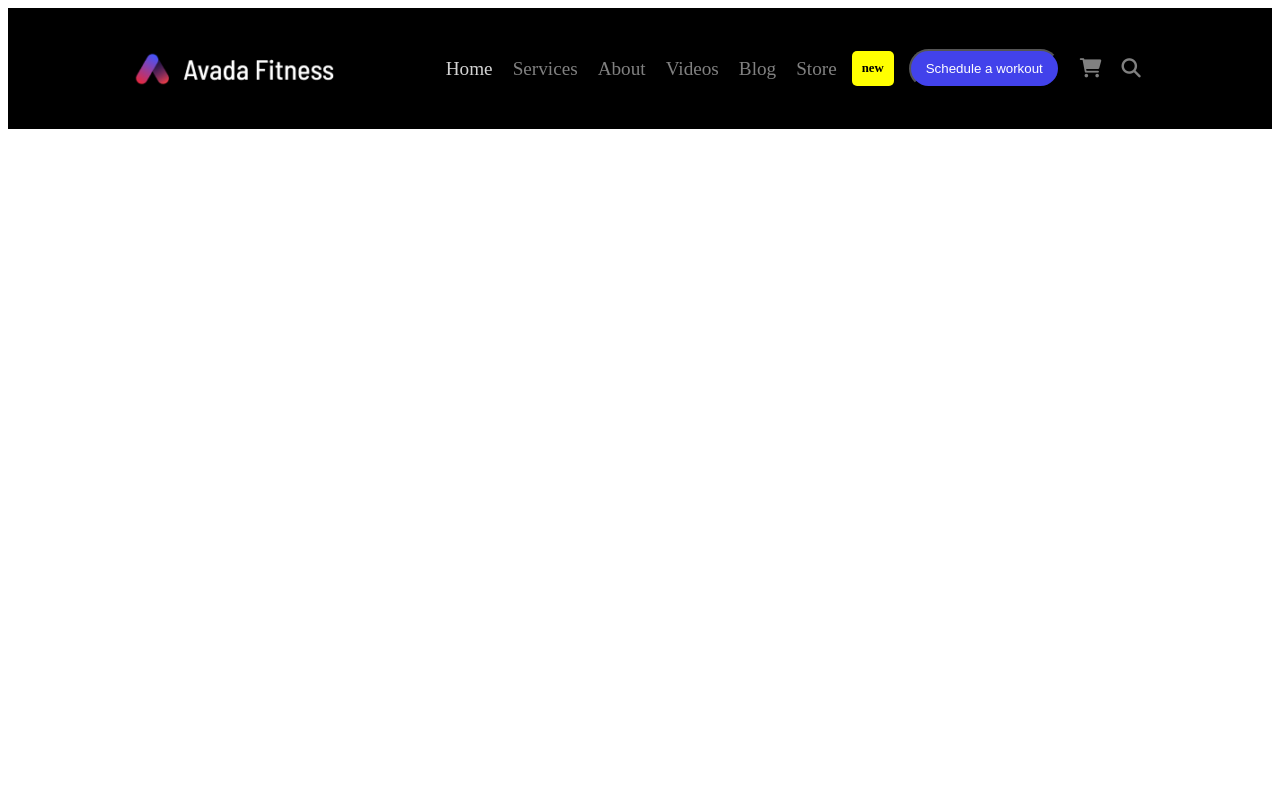
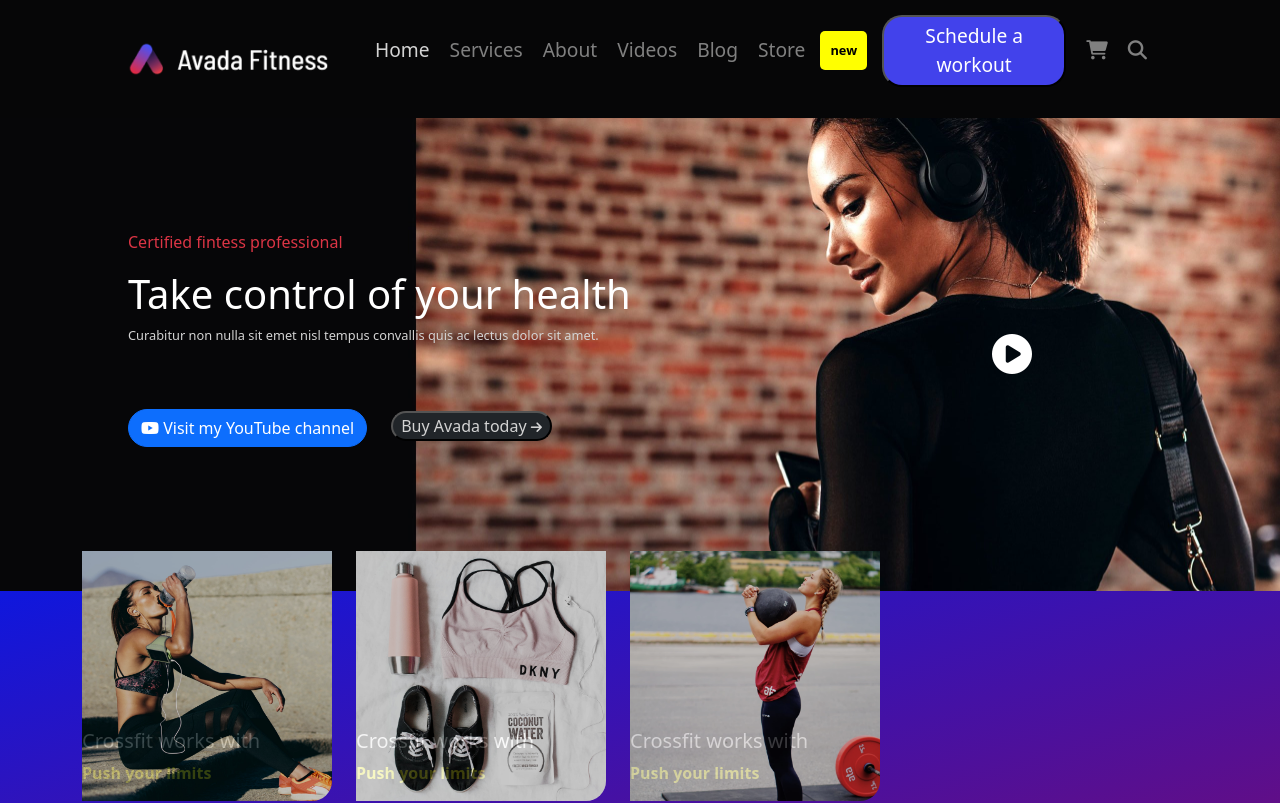
Before and after one commit to vera-sprinceana/proj-html-vuejs, a Vue app: page / in a window 1280 px wide. Shown: the top 803 px of the page. Built offline with nearby package versions, Linux system fonts and the light colour scheme.

Commit message:
section-1

```diff
--- a/package.json
+++ b/package.json
@@ -8,6 +8,8 @@
     "lint": "vue-cli-service lint"
   },
   "dependencies": {
+    "@popperjs/core": "^2.11.5",
+    "bootstrap": "^5.1.3",
     "core-js": "^3.8.3",
     "vue": "^2.6.14"
   },
--- a/src/App.vue
+++ b/src/App.vue
@@ -7,6 +7,8 @@
 </template>
 
 <script>
+import "bootstrap";
+
 import HeaderComp from './components/HeaderComp.vue'
 import MainComp from './components/MainComp.vue'
 import FooterComp from './components/FooterComp.vue'
@@ -15,11 +17,11 @@ export default {
   components: {
    HeaderComp,
    MainComp,
-   FooterComp
+   FooterComp,
   }
 }
 </script>
 
 <style lang="scss">
-
+@import "bootstrap/dist/css/bootstrap.min.css";
 </style>
--- a/src/components/HeaderComp.vue
+++ b/src/components/HeaderComp.vue
@@ -1,6 +1,6 @@
 <template>
   <div class="bg-dark">
-      <div class="container">
+      <div class="container_custom">
           <div class="d-flex">
               <img src="../assets/img/logo-200x34.png" alt="logo azienda">
               <ul>
@@ -33,17 +33,23 @@ export default {
 
 <style scoped lang="scss">
     .bg-dark{
-        background-color: black;
+         background-image:
+        linear-gradient(to right,
+        #060607 0px,
+        #060607 80%,
+
+        );
     }
-    .container{
+    .container_custom{
         width: 80%;
         margin: 0 auto;
-        padding: 20px 0;
+        padding: 10px 0;
     }
     .d-flex{
         display: flex;
         justify-content: space-between;
         align-items: center;
+        text-align: center;
     }
     ul{
         color: white;
@@ -71,7 +77,7 @@ export default {
         color: lightgrey;
     }
     button{
-        padding: 10px 15px;
+        padding: 5px 10px;
         background-color: rgb(66, 66, 235);
         color: white;
         text-align: center;
--- /dev/null
+++ b/src/components/HeroComp.vue
@@ -0,0 +1,59 @@
+<template>
+    <div class="bg_hero">
+        <div class="container_custom  py-5 d-flex justify-content-between align-items-center">
+            <div class="d-flex">
+                <div class="py-5">
+                    <p class="text-danger mt-3">Certified fintess professional</p>
+                    <h1 class="text-white">Take control of your health</h1>
+                    <p class="light-grey fs_custom">Curabitur non nulla sit emet nisl tempus convallis quis ac lectus
+                        dolor sit amet.</p>
+                    <div class="py-5">
+                        <button class="btn btn-primary me-4 rounded-pill"><i class="fa-brands fa-youtube"></i> Visit my
+                            YouTube
+                            channel</button>
+                        <button class="bg-dark  light-grey rounded-pill px-2">Buy Avada today <i
+                                class="fa-solid fa-arrow-right"></i></button>
+                    </div>
+                </div>
+
+            </div>
+            <PlayerComp />
+        </div>
+    </div>
+</template>
+
+<script>
+    import PlayerComp from './PlayerComp.vue'
+    export default {
+        name: 'HeroComp',
+        components: {
+            PlayerComp
+        }
+    }
+</script>
+
+<style scoped lang="scss">
+    .container_custom {
+        width: 80%;
+        margin: 0 auto;
+        padding: 10px 0;
+    }
+
+    .bg_hero {
+        background-image: url('../assets/img/slider82x-scaled.jpg');
+        background-size: cover;
+        background-repeat: no-repeat;
+    }
+
+    .light-grey {
+        color: lightgrey;
+    }
+
+    .fa-arrow-right {
+        font-size: 0.8em;
+    }
+
+    .fs_custom {
+        font-size: 0.8em;
+    }
+</style>
--- a/src/components/MainComp.vue
+++ b/src/components/MainComp.vue
@@ -1,20 +1,29 @@
 <template>
   <div>
-
+    <HeroComp/>
+    <Sezione1Comp/>
   </div>
 </template>
 
 <script>
+import HeroComp from './HeroComp.vue'
+import Sezione1Comp from './Sezione1Comp.vue'
+  export default {
+    name: 'MainComp',
+    components: {
+      HeroComp,
+      Sezione1Comp
+    }
+  }
+</script>
+
+<style scoped lang="scss">
 
 
-export default {
-  name: 'MainComp',
-  components: {
+  .bg-dark {
+    background-color: rgba(6, 6, 7, 255);
+  }
 
-  }
-}
-</script>
 
-<style lang="scss">
 
 </style>
--- /dev/null
+++ b/src/components/PlayerComp.vue
@@ -0,0 +1,20 @@
+<template>
+
+    <div class="text-white w-25">
+        <i class="fa-solid fa-circle-play ms-5 fs-1 p-5"></i>
+    </div>
+
+</template>
+
+<script>
+    export default {
+        name: 'PlayerComp',
+        components: {
+
+        }
+    }
+</script>
+
+<style lang="scss">
+
+</style>
--- /dev/null
+++ b/src/components/Sezione1Comp.vue
@@ -0,0 +1,112 @@
+<template>
+    <div class="bg_section">
+        <div class="container d-flex ">
+            <div class="bg-crossfit d-flex  ">
+                <div class="bg_dark d-flex align-items-end ">
+                    <div class="text-white z-index">
+                        <h5>Crossfit works with</h5>
+                        <p>Push your limits</p>
+                    </div>
+                </div>
+
+            </div>
+            <div class="bg-gym ms-4  d-flex">
+                <div class="bg_dark d-flex align-items-end">
+                    <div class=" text-white ">
+                        <h5>Crossfit works with</h5>
+                        <p>Push your limits</p>
+                    </div>
+                </div>
+
+            </div>
+            <div class="bg-training ms-4 d-flex">
+                <div class="d-flex align-items-end bg_dark">
+                    <div class="text-white">
+                        <h5>Crossfit works with</h5>
+                        <p>Push your limits</p>
+                    </div>
+                </div>
+
+            </div>
+
+        </div>
+        <div class=" container text-center mt-5 width_custom text-white pb-5">
+                <h5>"Now you respond to the challenge in the second half will determine what you become after the game, whether you are a winner or a loser."</h5>
+                <div class="pt-4">
+                    <img class="rounded-circle w-25" src="../assets/img/avatar-1-2x.jpg" alt="">
+                    <span class="px-3">Brad Johnson</span>
+                    <span class="light-grey">Las Vegas</span>
+                </div>
+        </div>
+    </div>
+
+</template>
+
+<script>
+    export default {
+        name: 'Sezione1Comp',
+        components: {
+
+        }
+    }
+</script>
+
+<style scoped lang="scss">
+     .light-grey {
+        color: lightgrey;
+    }
+    .bg_section {
+        background: linear-gradient(165deg, #0f17dd , #690d7e 70%, #b4042d);
+    }
+
+    .bg-crossfit {
+        background-image: url('../assets/img/service6-2x.jpg');
+        background-size: cover;
+        height: 250px;
+        width: 250px;
+        border-radius: 0 0 20px 0;
+        margin-top: -40px;
+        z-index: 1;
+    }
+
+    .bg_dark {
+        background-color: black;
+        background-size: cover;
+        opacity: 0.2;
+        height: 250px;
+        width: 250px;
+        border-radius: 0 0 20px 0;
+
+    }
+
+    .bg-gym {
+        background-image: url('../assets/img/box1-2x.jpg');
+        background-size: cover;
+        height: 250px;
+        width: 250px;
+        border-radius: 0 0 20px 0;
+        margin-top: -40px;
+    }
+
+    .bg-training {
+        background-image: url('../assets/img/box3-2x.jpg');
+        background-size: cover;
+        height: 250px;
+        width: 250px;
+        border-radius: 0 0 20px 0;
+        margin-top: -40px;
+    }
+
+    p {
+        color: yellow;
+        font-weight: bold;
+    }
+
+    .z-index {
+        z-index: 1;
+        opacity: 2;
+    }
+    .width_custom{
+        width: 35%;
+    }
+</style>
```
Also changed, not shown: src/components/FooterComp.vue (line endings or trailing spaces), 1 other file (tests, documents, lock files or other folders).
